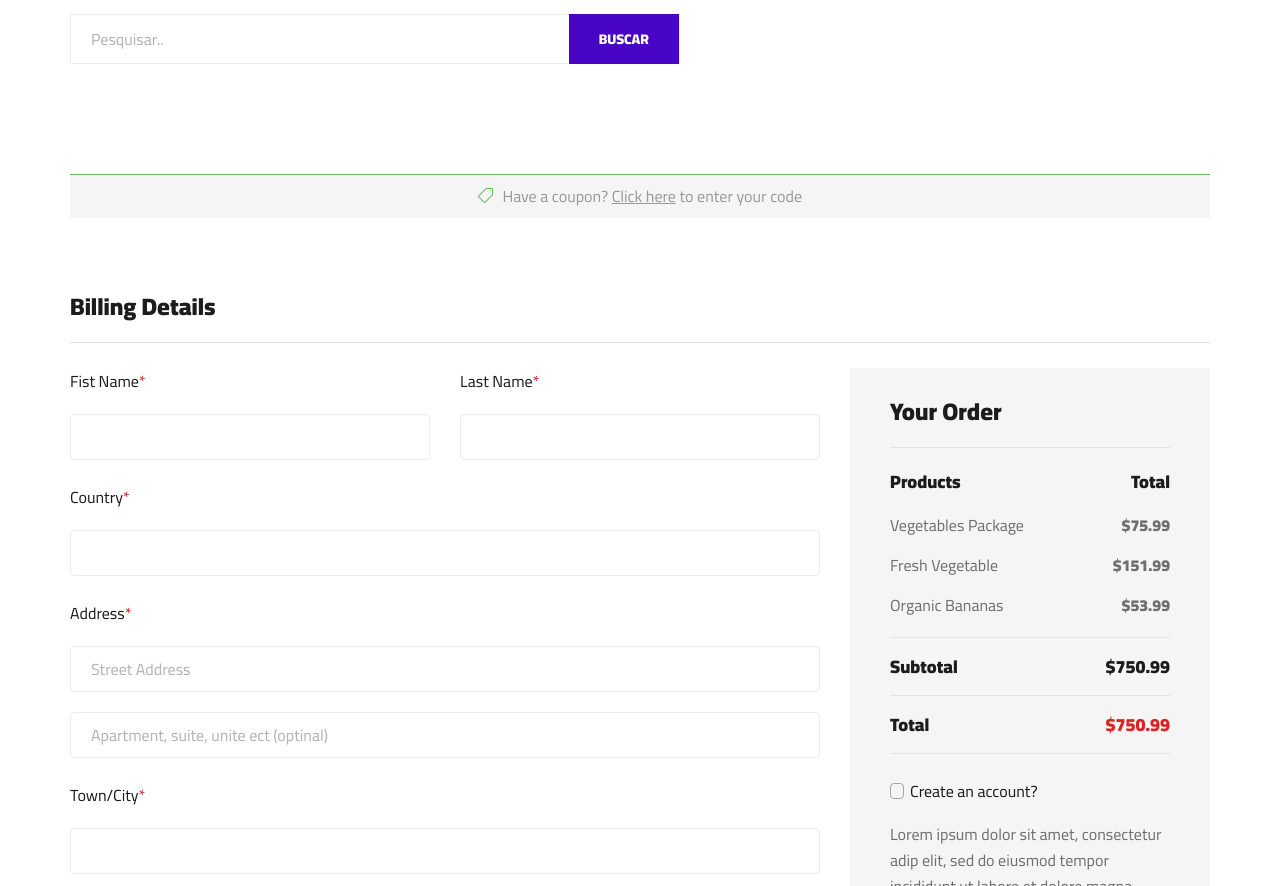
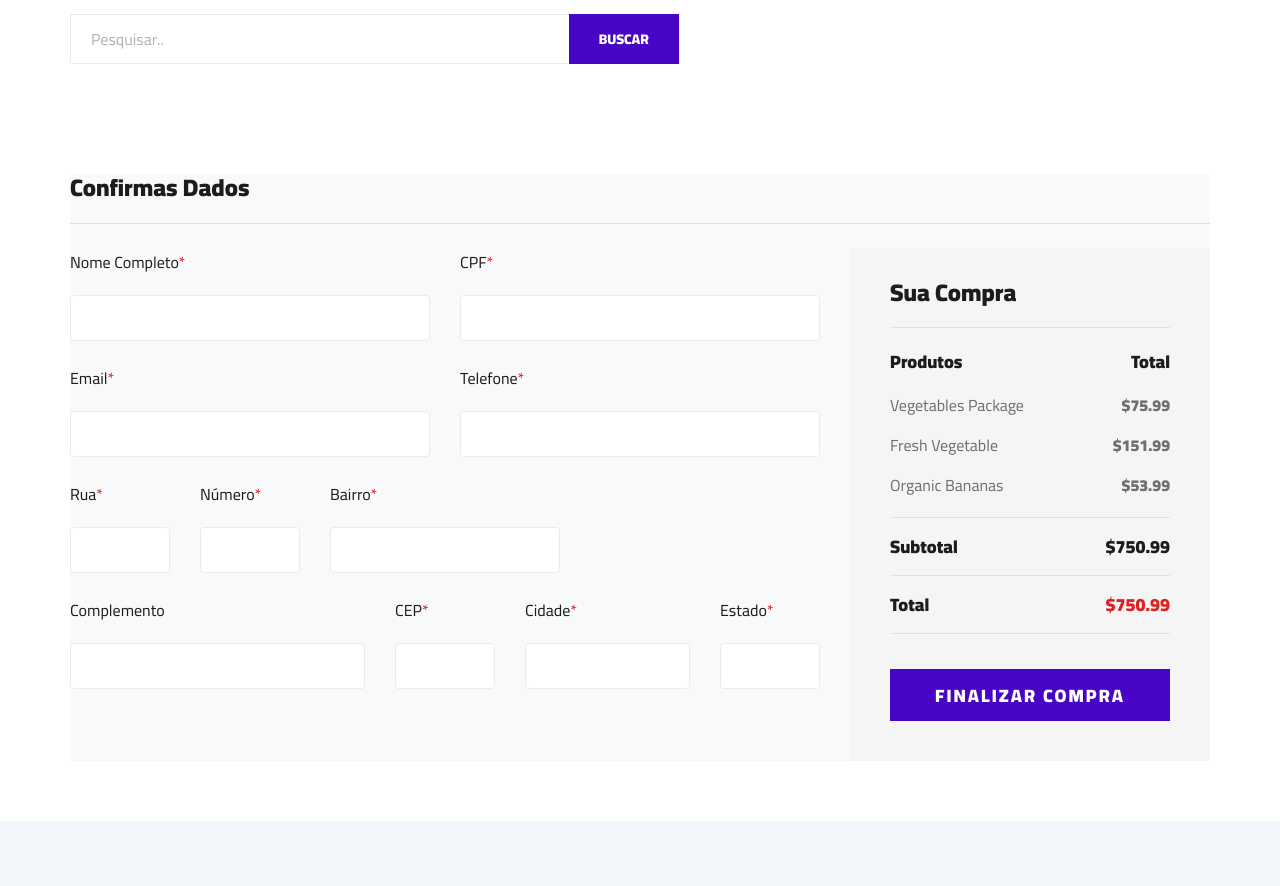
Before and after one commit to gpgermano/HoupyKids, a PHP site: page /checkout.php in a window 1280 px wide. Shown: the part 260-1146 px from the top of the page. Run offline with PHP 8.4, Linux system fonts and the light colour scheme.

Commit message:
Template Checkout finalizado

```diff
--- a/checkout.php
+++ b/checkout.php
@@ -4,96 +4,84 @@
 <!-- Checkout Section Begin -->
 <section class="checkout spad">
     <div class="container">
-        <div class="row">
-            <div class="col-lg-12">
-                <h6><span class="icon_tag_alt"></span> Have a coupon? <a href="#">Click here</a> to enter your code
-                </h6>
-            </div>
-        </div>
-        <div class="checkout__form">
-            <h4>Billing Details</h4>
+        <div class="checkout__form bg-light">
+            <h4>Confirmas Dados</h4>
             <form action="#">
                 <div class="row">
                     <div class="col-lg-8 col-md-6">
                         <div class="row">
                             <div class="col-lg-6">
                                 <div class="checkout__input">
-                                    <p>Fist Name<span>*</span></p>
-                                    <input type="text">
+                                    <p>Nome Completo<span>*</span></p>
+                                    <input type="text" name="nome" id="nome">
                                 </div>
                             </div>
                             <div class="col-lg-6">
                                 <div class="checkout__input">
-                                    <p>Last Name<span>*</span></p>
-                                    <input type="text">
-                                </div>
-                            </div>
-                        </div>
-                        <div class="checkout__input">
-                            <p>Country<span>*</span></p>
-                            <input type="text">
-                        </div>
-                        <div class="checkout__input">
-                            <p>Address<span>*</span></p>
-                            <input type="text" placeholder="Street Address" class="checkout__input__add">
-                            <input type="text" placeholder="Apartment, suite, unite ect (optinal)">
-                        </div>
-                        <div class="checkout__input">
-                            <p>Town/City<span>*</span></p>
-                            <input type="text">
-                        </div>
-                        <div class="checkout__input">
-                            <p>Country/State<span>*</span></p>
-                            <input type="text">
-                        </div>
-                        <div class="checkout__input">
-                            <p>Postcode / ZIP<span>*</span></p>
-                            <input type="text">
-                        </div>
-                        <div class="row">
-                            <div class="col-lg-6">
-                                <div class="checkout__input">
-                                    <p>Phone<span>*</span></p>
-                                    <input type="text">
+                                    <p>CPF<span>*</span></p>
+                                    <input type="text" name="cpf" id="cpf">
                                 </div>
                             </div>
                             <div class="col-lg-6">
                                 <div class="checkout__input">
                                     <p>Email<span>*</span></p>
-                                    <input type="text">
+                                    <input type="text" name="email" id="email">
                                 </div>
                             </div>
+                            <div class="col-lg-6">
+                                <div class="checkout__input">
+                                    <p>Telefone<span>*</span></p>
+                                    <input type="text" name="telefone" id="telefone">
                                 </div>
-                        <div class="checkout__input__checkbox">
-                            <label for="acc">
-                                Create an account?
-                                <input type="checkbox" id="acc">
-                                <span class="checkmark"></span>
-                            </label>
                             </div>
-                        <p>Create an account by entering the information below. If you are a returning customer
-                            please login at the top of the page</p>
+                            <div class="col-lg-2">
                                 <div class="checkout__input">
-                            <p>Account Password<span>*</span></p>
-                            <input type="text">
+                                    <p>Rua<span>*</span></p>
+                                    <input type="text" name="rua" id="rua">
                                 </div>
-                        <div class="checkout__input__checkbox">
-                            <label for="diff-acc">
-                                Ship to a different address?
-                                <input type="checkbox" id="diff-acc">
-                                <span class="checkmark"></span>
-                            </label>
                             </div>
+                            <div class="col-lg-2">
                                 <div class="checkout__input">
-                            <p>Order notes<span>*</span></p>
-                            <input type="text"
-                                placeholder="Notes about your order, e.g. special notes for delivery.">
+                                    <p>Número<span>*</span></p>
+                                    <input type="text" name="numero" id="numero">
+                                </div>
+                            </div>
+                            <div class="col-lg-4">
+                                <div class="checkout__input">
+                                    <p>Bairro<span>*</span></p>
+                                    <input type="text" name="bairro" id="bairro">
+                                </div>
+                            </div>
+                            <div class="col-lg-5">
+                                <div class="checkout__input">
+                                    <p>Complemento</p>
+                                    <input type="text" name="complemento" id="complemento">
+                                </div>
+                            </div>
+                            <div class="col-lg-2">
+                                <div class="checkout__input">
+                                    <p>CEP<span>*</span></p>
+                                    <input type="text" name="cep" id="cep">
+                                </div>
+                            </div>
+                            <div class="col-lg-3">
+                                <div class="checkout__input">
+                                    <p>Cidade<span>*</span></p>
+                                    <input type="text" name="cidade" id="cidade">
+                                </div>
+                            </div>
+                            <div class="col-lg-2">
+                                <div class="checkout__input">
+                                    <p>Estado<span>*</span></p>
+                                    <input type="text" name="estado" id="estado">
+                                </div>
+                            </div>
                         </div>
                     </div>
                     <div class="col-lg-4 col-md-6">
                         <div class="checkout__order">
-                            <h4>Your Order</h4>
-                            <div class="checkout__order__products">Products <span>Total</span></div>
+                            <h4>Sua Compra</h4>
+                            <div class="checkout__order__products">Produtos <span>Total</span></div>
                             <ul>
                                 <li>Vegetables Package <span>$75.99</span></li>
                                 <li>Fresh Vegetable <span>$151.99</span></li>
@@ -101,30 +89,7 @@
                             </ul>
                             <div class="checkout__order__subtotal">Subtotal <span>$750.99</span></div>
                             <div class="checkout__order__total">Total <span>$750.99</span></div>
-                            <div class="checkout__input__checkbox">
-                                <label for="acc-or">
-                                    Create an account?
-                                    <input type="checkbox" id="acc-or">
-                                    <span class="checkmark"></span>
-                                </label>
-                            </div>
-                            <p>Lorem ipsum dolor sit amet, consectetur adip elit, sed do eiusmod tempor incididunt
-                                ut labore et dolore magna aliqua.</p>
-                            <div class="checkout__input__checkbox">
-                                <label for="payment">
-                                    Check Payment
-                                    <input type="checkbox" id="payment">
-                                    <span class="checkmark"></span>
-                                </label>
-                            </div>
-                            <div class="checkout__input__checkbox">
-                                <label for="paypal">
-                                    Paypal
-                                    <input type="checkbox" id="paypal">
-                                    <span class="checkmark"></span>
-                                </label>
-                            </div>
-                            <button type="submit" class="site-btn">PLACE ORDER</button>
+                            <button type="submit" class="site-btn" data-toggle="modal" data-target="#modalPagamento">FiNALIZAR COMPRA</button>
                         </div>
                     </div>
                 </div>
@@ -134,4 +99,25 @@
 </section>
 <!-- Checkout Section End -->
 
+<!-- Modal -->
+<div class="modal fade" id="modalPagamento" data-backdrop="static" data-keyboard="false" tabindex="-1" aria-labelledby="staticBackdropLabel" aria-hidden="true">
+  <div class="modal-dialog">
+    <div class="modal-content">
+      <div class="modal-header">
+        <h5 class="modal-title" id="staticBackdropLabel">Modal Pagamento</h5>
+        <button type="button" class="close" data-dismiss="modal" aria-label="Close">
+          <span aria-hidden="true">&times;</span>
+        </button>
+      </div>
+      <div class="modal-body">
+        ...
+      </div>
+      <div class="modal-footer">
+        <button type="button" class="btn btn-secondary" data-dismiss="modal">Close</button>
+        <button type="button" class="btn btn-primary">Understood</button>
+      </div>
+    </div>
+  </div>
+</div>
+
 <?php include 'rodape.php';?>
```
Lines whose indentation alone changed are shown as unchanged.
